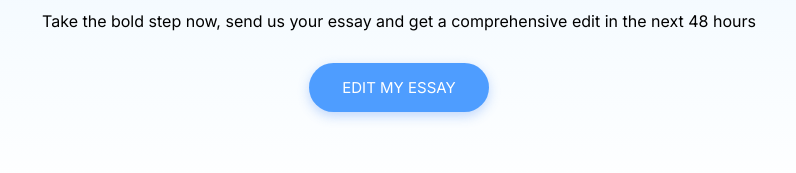
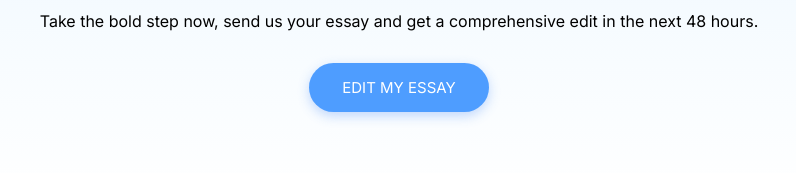
Before and after one commit to Brian-Ezimakor/Brian-local-review, a plain HTML site: page index.html in a window 1280 px wide. Shown: the part 3148-3321 px from the top of the page, 241-1037 px from the left. Drawn offline with nearby package versions, Linux system fonts and the light colour scheme.

Commit message:
Update index.html

```diff
--- a/index.html
+++ b/index.html
@@ -197,7 +197,7 @@
 
     <section class="ctaSection">
         <h2 class="typed">|</h2>
-        <p class="alone-p">Take the bold step now, send us your essay and get a comprehensive edit in the next 48 hours</p>
+        <p class="alone-p">Take the bold step now, send us your essay and get a comprehensive edit in the next 48 hours.</p>
 
         <div>
             <a href="essayedit.html" class="button">EDIT MY ESSAY</a>
```
